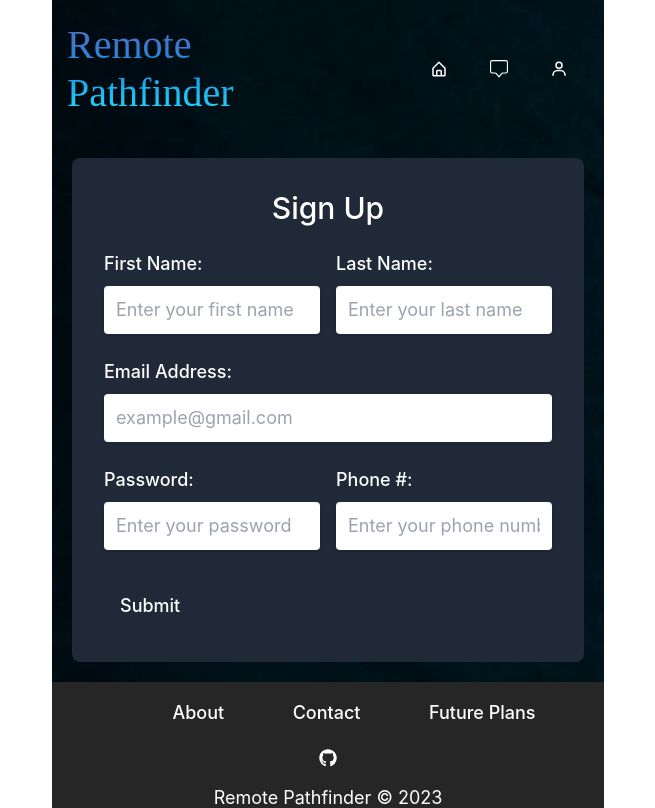
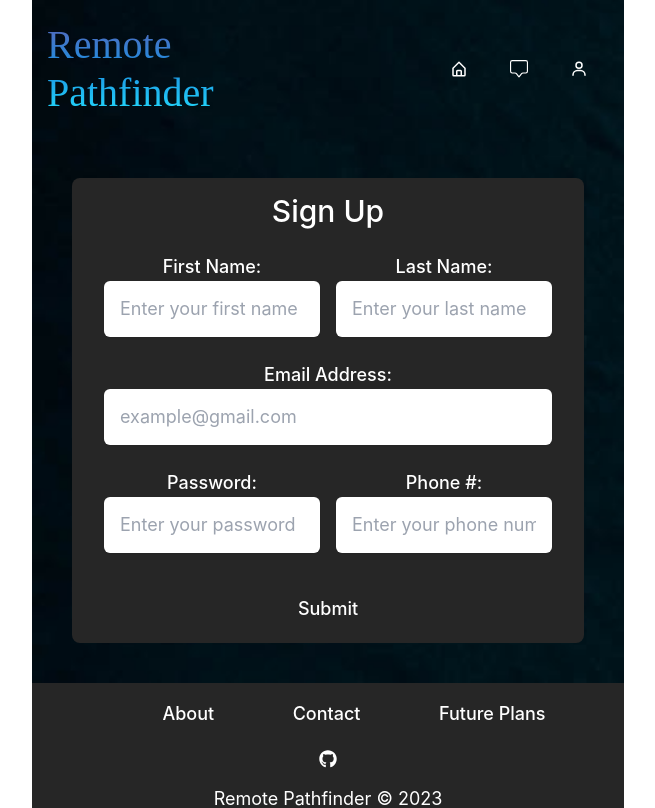
Before and after one commit to KingKonaTheFirst/Remote-Pathfinder, a React (Vite) app in the folder client/: page /signup in a window 1280 px wide. Shown: the top 808 px of the page, without its empty margins (312-967 px from the left). Built offline with nearby package versions, Linux system fonts and the light colour scheme.

Commit message:
finalized styling for signup

```diff
--- a/client/src/index.css
+++ b/client/src/index.css
@@ -48,6 +48,9 @@ button {
 }
 button:hover {
   border-color: #646cff;
+}
+#submit:hover {
+  color: #646cff;
 }
 button:focus,
 button:focus-visible {
--- a/client/src/pages/SignUp.jsx
+++ b/client/src/pages/SignUp.jsx
@@ -8,8 +8,8 @@ export default function UserSignUp() {
   const [password, setPassword] = useState("");
 
   return (
-    <div className="p-5 flex justify-center items-center">
-      <form className="w-full max-w-lg bg-gray-800 p-8 rounded-lg">
+    <div className="p-10 flex justify-center items-center">
+      <form className="w-full max-w-lg footer1 p-8 rounded-lg">
         <h1 className="mb-6 text-3xl font-medium text-white text-center">Sign Up</h1>
 
         <div className="flex gap-4">
@@ -21,7 +21,7 @@ export default function UserSignUp() {
               onChange={(e) => setFirst(e.target.value)}
               type="text"
               placeholder="Enter your first name"
-              className="mt-2 w-full px-3 py-2 text-gray-900 bg-white rounded shadow focus:outline-none focus:border-blue-500"
+              className="py-3 px-4 block w-full shadow-sm text-secondary focus:outline-none border-gray-300 rounded-md"
             />
           </div>
 
@@ -33,7 +33,7 @@ export default function UserSignUp() {
               onChange={(e) => setLast(e.target.value)}
               type="text"
               placeholder="Enter your last name"
-              className="mt-2 w-full px-3 py-2 text-gray-900 bg-white rounded shadow focus:outline-none focus:border-blue-500"
+              className="py-3 px-4 block w-full shadow-sm text-secondary focus:outline-none border-gray-300 rounded-md"
             />
           </div>
         </div>
@@ -46,7 +46,7 @@ export default function UserSignUp() {
             onChange={(e) => setEmail(e.target.value)}
             type="email"
             placeholder="example@gmail.com"
-            className="mt-2 w-full px-3 py-2 text-gray-900 bg-white rounded shadow focus:outline-none focus:border-blue-500"
+            className="py-3 px-4 block w-full shadow-sm text-secondary focus:outline-none border-gray-300 rounded-md"
           />
         </div>
 
@@ -59,7 +59,7 @@ export default function UserSignUp() {
               onChange={(e) => setPassword(e.target.value)}
               type="password"
               placeholder="Enter your password"
-              className="mt-2 w-full px-3 py-2 text-gray-900 bg-white rounded shadow focus:outline-none focus:border-blue-500"
+              className="py-3 px-4 block w-full shadow-sm text-secondary focus:outline-none border-gray-300 rounded-md"
             />
           </div>
 
@@ -71,14 +71,16 @@ export default function UserSignUp() {
               onChange={(e) => setPhone(e.target.value)}
               type="text"
               placeholder="Enter your phone number"
-              className="mt-2 w-full px-3 py-2 text-gray-900 bg-white rounded shadow focus:outline-none focus:border-blue-500"
+              className="py-3 px-4 block w-full shadow-sm text-secondary focus:outline-none border-gray-300 rounded-md"
             />
           </div>
         </div>
 
-        <div
-  className="w-full mt-8 px-4 py-2 font-medium text-white overflow-hidden rounded cursor-pointer hover:teal-800 focus:outline-none focus:bg-teal-900 transition-color">
-  Submit
+        <div className="flex justify-center mt-8">
+  <div id="submit"
+    className="px-4 py-2 font-medium text-white overflow-hidden cursor-pointer focus:outline-none focus:bg-teal-900 transition-color">
+    Submit
+  </div>
 </div>
       </form>
     </div>
```
